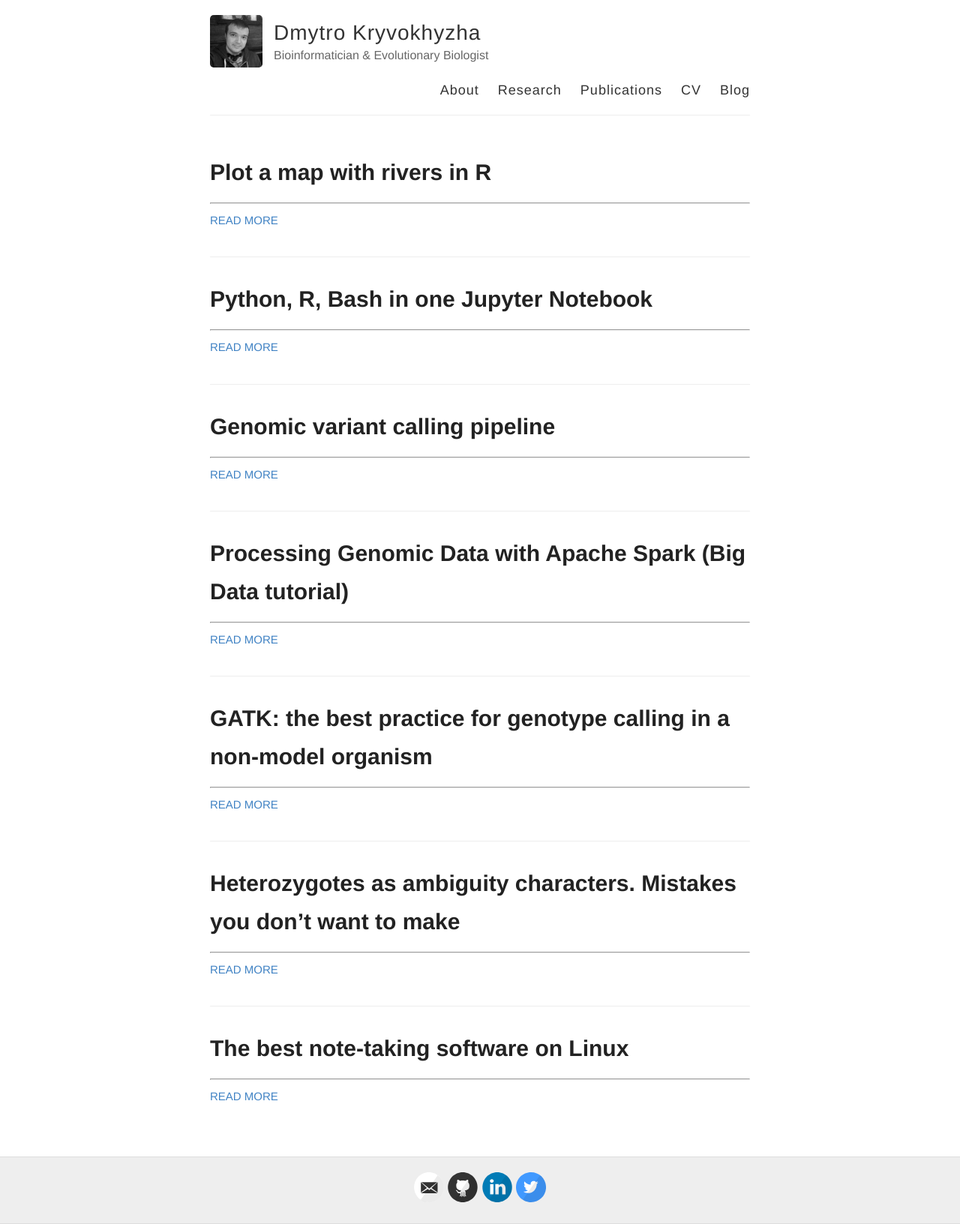
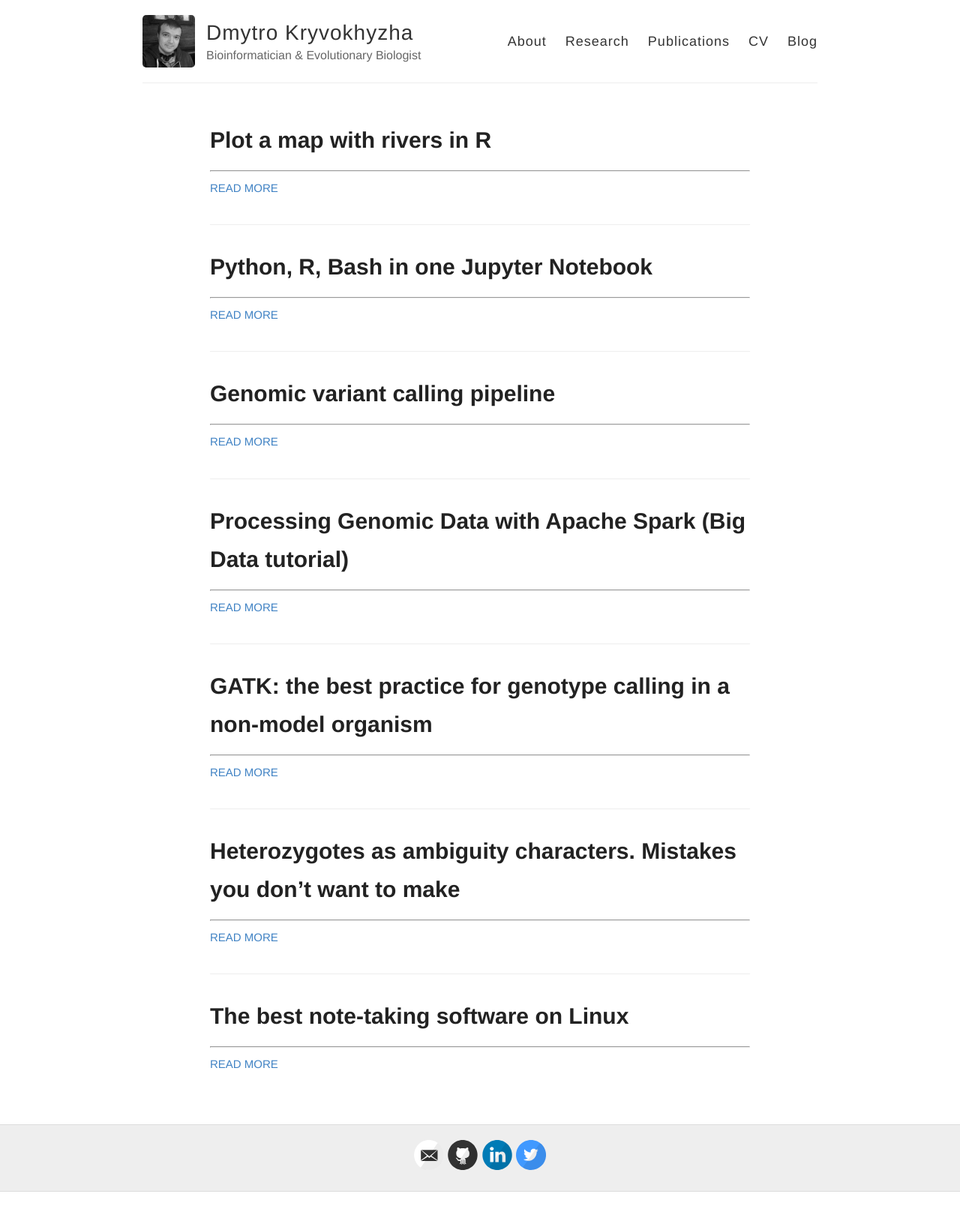
Before and after one commit to evodify/evodify.github.io, a Jekyll site: the page built from index.html, in a window 1280 px wide. Shown: the whole page at 75% size. Built offline with Jekyll 4.4.1, drawn with Linux system fonts in a browser that asks for light colours; after the commit the page ends 1589 px from its top, so only the background shows below that.

Commit message:
increased header width

```diff
--- a/_layouts/default.html
+++ b/_layouts/default.html
@@ -17,7 +17,7 @@
 
   <body>
     <div class="wrapper-masthead">
-      <div class="container">
+      <div class="header-container">
         <header class="masthead clearfix">
           <a href="{{ site.baseurl }}/" class="site-avatar"><img src="{{ site.avatar }}" /></a>
 
--- a/style.scss
+++ b/style.scss
@@ -154,6 +154,13 @@ img {
   margin-bottom: 50px;
 }
 
+.header-container{
+  margin: 0 auto;
+  max-width: 920px;
+  padding: 0 10px;
+  width: 100%;
+}
+
 .masthead {
   padding: 20px 0;
   border-bottom: 1px solid $lightGray;
```
